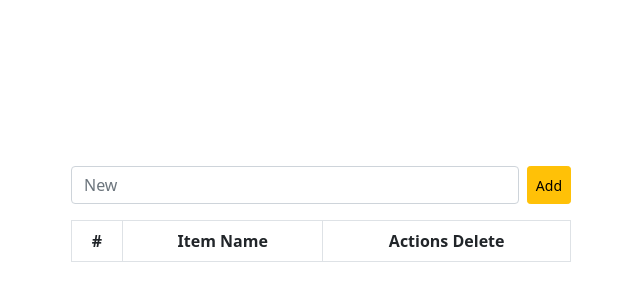
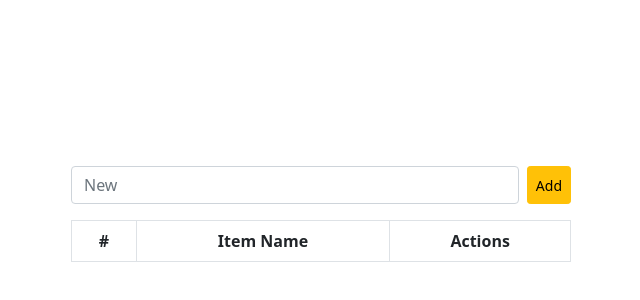
Before and after one commit to abdulrehman03125/react-js, a React (Vite) app in the folder Tu to app/: page / in a window 1280 px wide. Shown: the part 178-478 px from the top of the page, without its empty margins (319-959 px from the left). Built offline with nearby package versions, Linux system fonts and the light colour scheme.

Commit message:
actions change

```diff
--- a/Tu to app/src/App.jsx
+++ b/Tu to app/src/App.jsx
@@ -69,7 +69,7 @@ function App() {
           <tr>
             <th scope="col">#</th>
             <th scope="col">Item Name</th>
-            <th scope="col">Actions Delete</th>
+            <th scope="col">Actions </th>
           </tr>
         </thead>
         <tbody>
```
